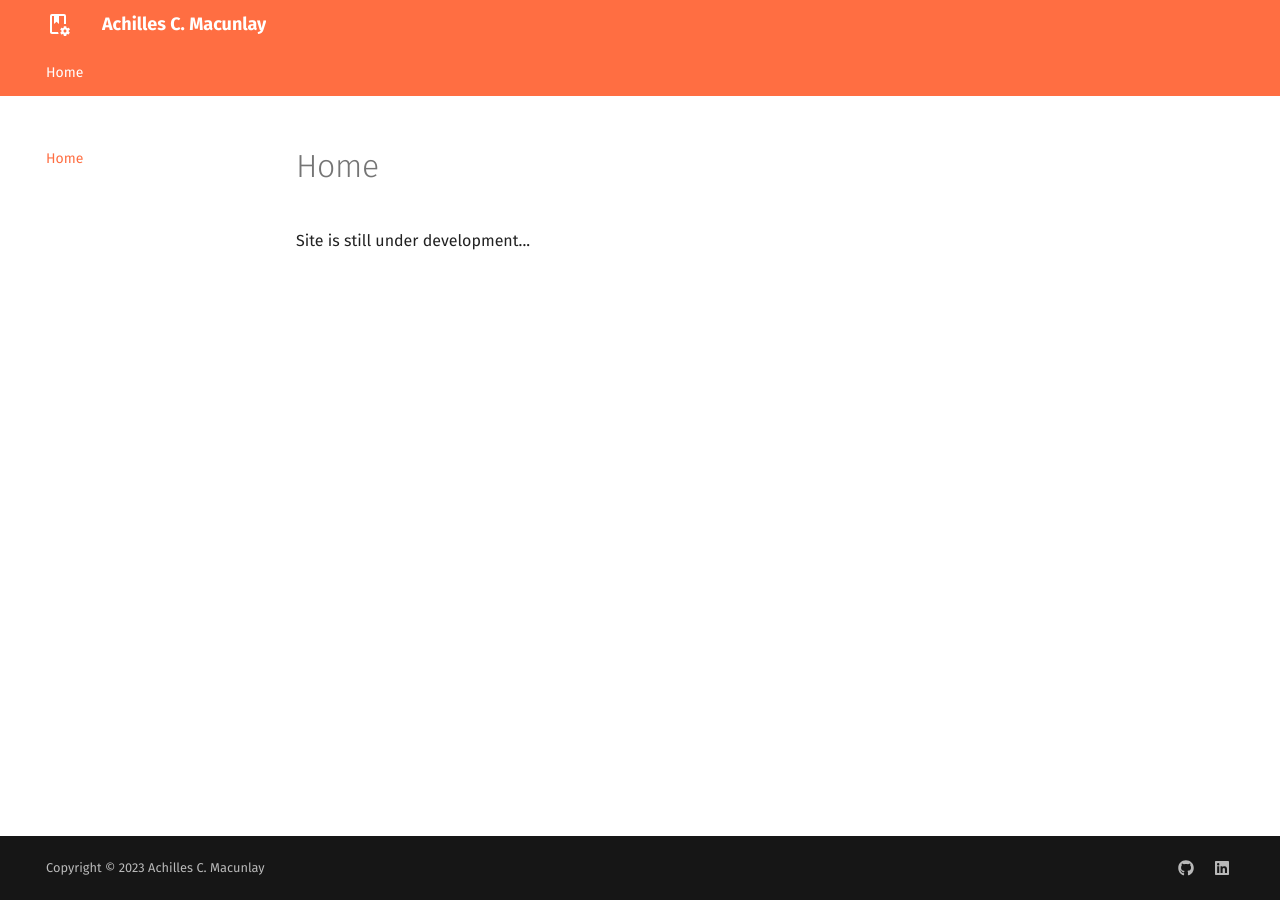
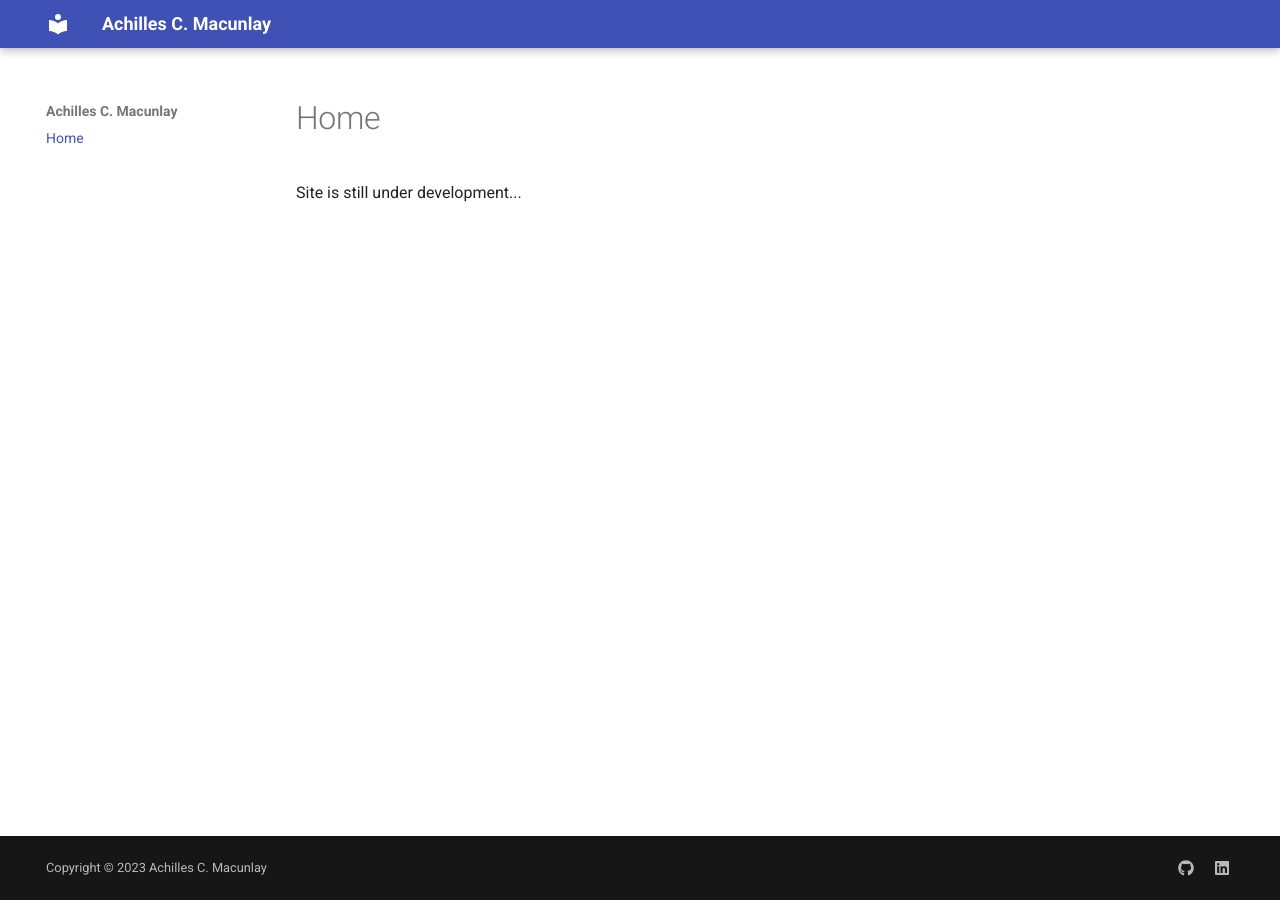
Before and after one commit to acmacunlay/acmacunlay.github.io, an MkDocs documentation site: the page built from docs/index.md, in a window 1280 px wide. Built offline with MkDocs 1.6.1 and Material for MkDocs 9.7.7, drawn with Linux system fonts in a browser that asks for light colours.

```diff
--- a/mkdocs.yml
+++ b/mkdocs.yml
@@ -16,41 +16,23 @@ theme:
 
   # https://squidfunk.github.io/mkdocs-material/setup/changing-the-colors/
   palette:
-    # # Palette toggle for light mode
-    # - scheme: default
-    #   accent: teal
-    #   primary: teal
-    #   toggle:
-    #     icon: material/lightbulb-outline
-    #     name: Switch to dark mode
-
-    # # Palette toggle for dark mode
-    # - scheme: slate
-    #   accent: teal
-    #   primary: teal
-    #   toggle:
-    #     icon: material/lightbulb
-    #     name: Switch to light mode
-
     scheme: default
-    accent: deep orange
-    primary: deep orange
 
   # https://squidfunk.github.io/mkdocs-material/setup/changing-the-fonts/
   font:
-    text: Fira Sans
-    code: Fira Code
+    text: Roboto
+    code: Roboto Mono
 
   # https://squidfunk.github.io/mkdocs-material/setup/changing-the-logo-and-icons/
-  icon:
-    logo: material/book-cog-outline
+  # icon:
+  #   logo: material/book-cog-outline
 
   # https://squidfunk.github.io/mkdocs-material/setup/setting-up-navigation/
   features:
     - navigation.footer
     - navigation.instant
     - navigation.sections
-    - navigation.tabs
+    # - navigation.tabs
     - navigation.top
     - navigation.tracking
     # - toc.integrate
--- a/requirements.txt
+++ b/requirements.txt
@@ -10,12 +10,13 @@ cssselect2==0.7.0
 defusedxml==0.7.1
 ghp-import==2.1.0
 idna==3.4
+importlib-metadata==6.6.0
 Jinja2==3.1.2
 Markdown==3.3.7
 MarkupSafe==2.1.2
 mergedeep==1.3.4
 mkdocs==1.4.2
-mkdocs-material==9.0.7
+mkdocs-material==9.1.15
 mkdocs-material-extensions==1.1.1
 mypy-extensions==0.4.3
 packaging==23.0
@@ -33,6 +34,8 @@ requests==2.28.2
 six==1.16.0
 tinycss2==1.2.1
 tomli==2.0.1
+typing_extensions==4.6.3
 urllib3==1.26.14
 watchdog==2.2.1
 webencodings==0.5.1
+zipp==3.15.0
```
